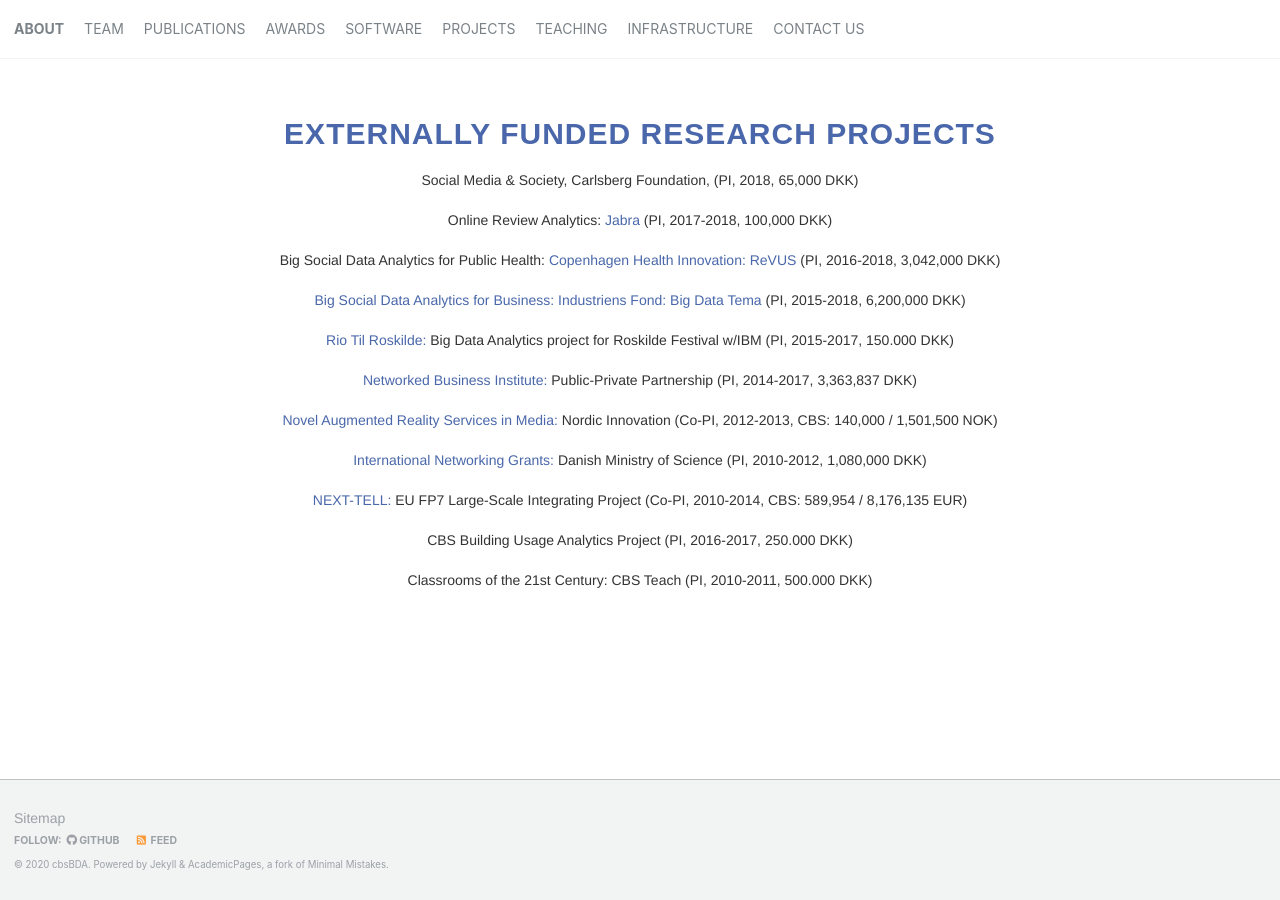
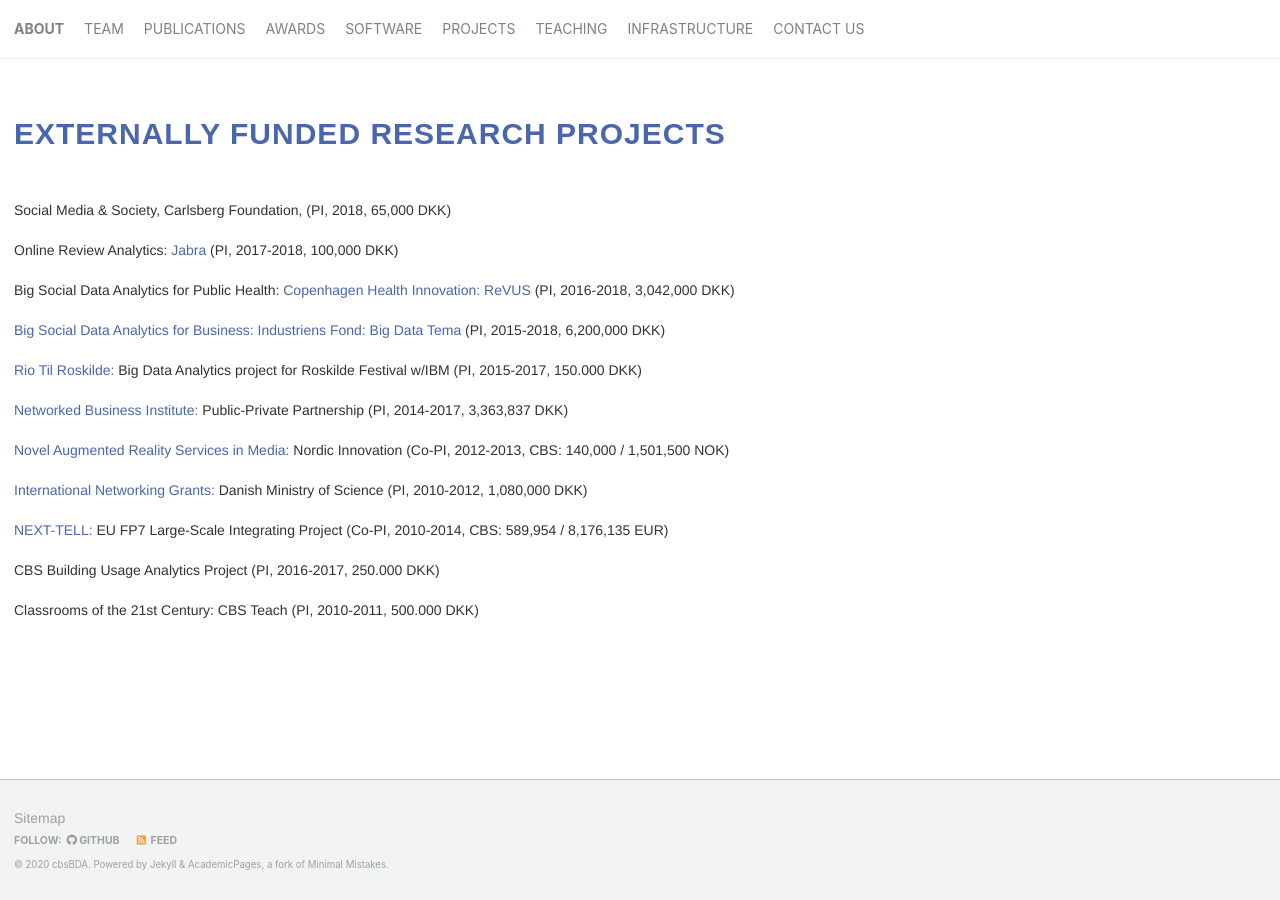
Before and after one commit to cbsBDA/cbsBDA-homepage, a Jekyll site: the page built from _pages/projects.md, in a window 1280 px wide. Built offline with Jekyll 4.4.1, drawn with Linux system fonts in a browser that asks for light colours.

Commit message:
Update projects.md

```diff
--- a/_pages/projects.md
+++ b/_pages/projects.md
@@ -8,27 +8,27 @@ author_profile: true
 
 
 <!-- Section: about -->
-<section id="search" class="home-section text-center parallax-window bg2" data-parallax="scroll">
+<section id="search" class="home-section parallax-window bg2" data-parallax="scroll">
   <div class="heading-about">
-    <div class="container">
+    <div class="container w-100 p-0 m-0">
       <div class="row">
-        <div class="col-lg-8 col-lg-offset-2 m-auto">
+        <div class="col-lg-8 col-lg-offset-2 m-0">
           <div class="wow bounceInDown" data-wow-delay="0.4s">
             <div class="section-heading">
-              <h2 class="mb-0">EXTERNALLY FUNDED RESEARCH PROJECTS</h2>
+              <h2 class="text-left">EXTERNALLY FUNDED RESEARCH PROJECTS</h2>
             </div>
           </div>
         </div>
       </div>
     </div>
   </div>
-  <div class="container">
+  <div class="container p-0 m-0">
     <div class="row">
       <div class="col-lg-2 col-lg-offset-5"> <br>
       </div>
     </div>
     <div class="row">
-      <div class="col-xs-12 col-sm-12 col-md-12 m-auto">
+      <div class="col-xs-12 col-sm-12 col-md-12 m-0">
         <div class="wow bounceInUp" data-wow-delay="0.2s">
           <div class="team">
             <div class="inner">
```
